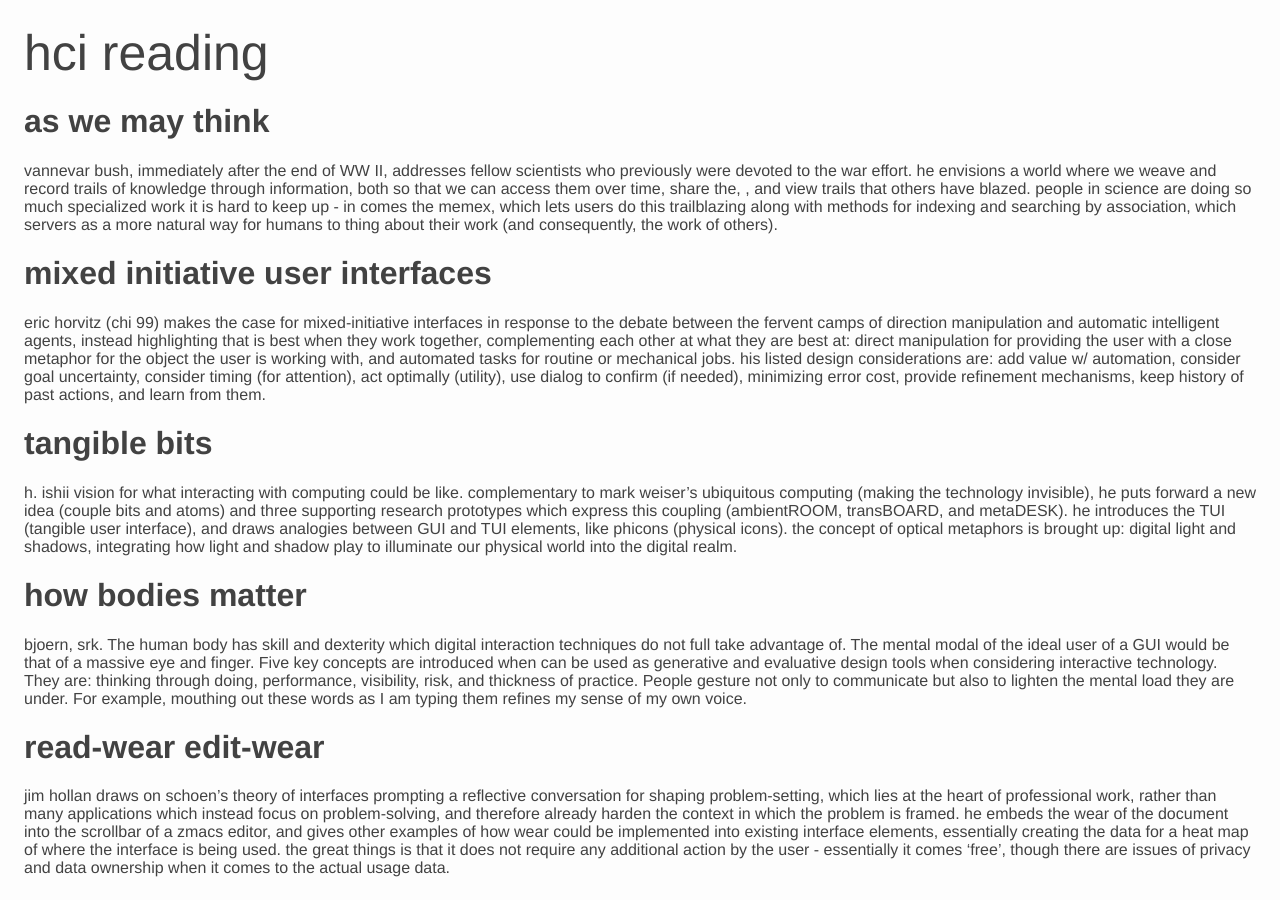
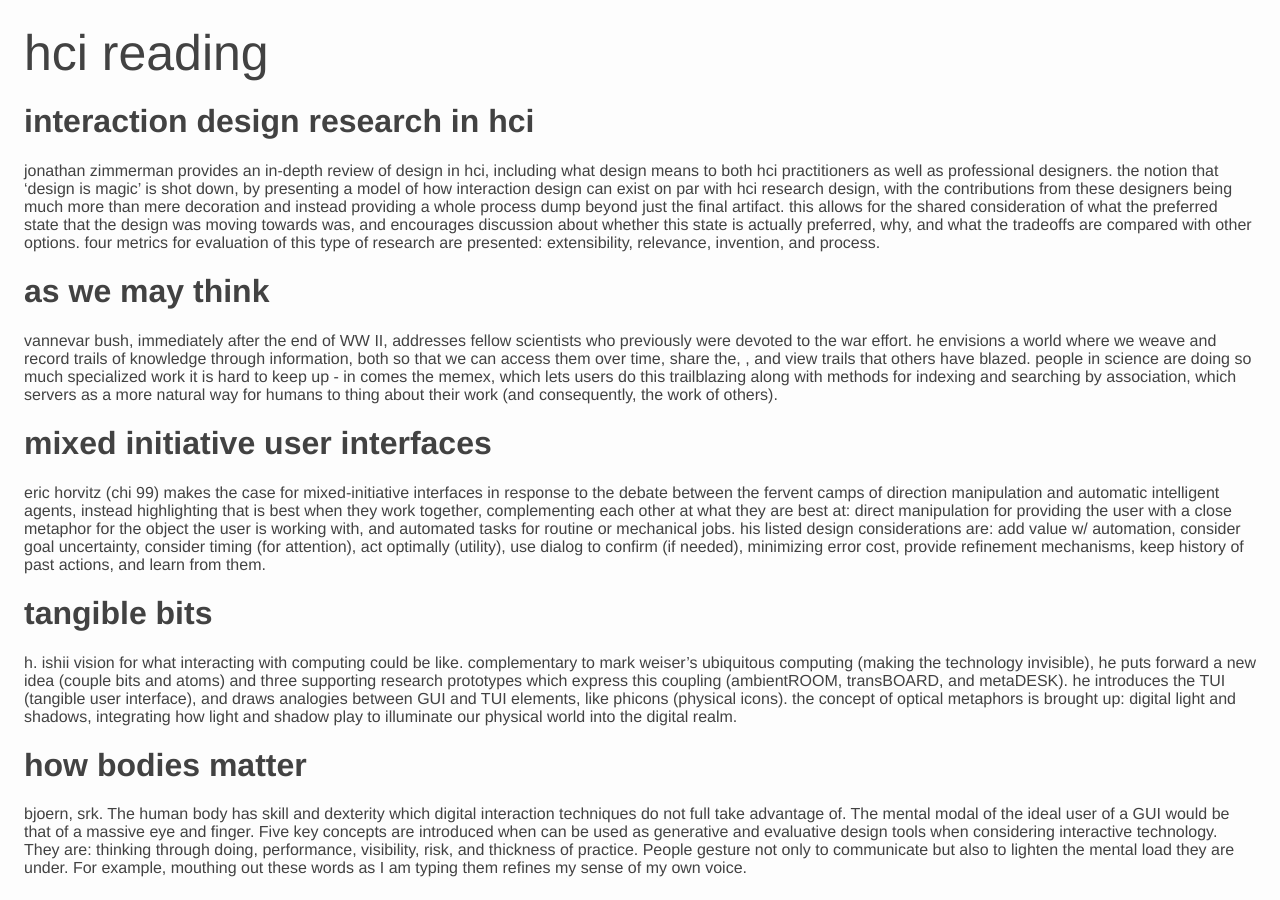
Before and after one commit to jeremywrnr/hci-prelims, a Jekyll site: the page built from notes.md, in a window 1280 px wide and 900 px high. Built offline with Jekyll 4.4.1, drawn with Linux system fonts in a browser that asks for light colours; our own code applies the rules of GitHub Pages for plain Markdown files.

Commit message:
adding notes on zimmerman

```diff
--- a/notes.md
+++ b/notes.md
@@ -1,5 +1,19 @@
 ---
 ---
+
+# interaction design research in hci
+
+jonathan zimmerman provides an in-depth review of design in hci, including what
+design means to both hci practitioners as well as professional designers. the
+notion that 'design is magic' is shot down, by presenting a model of how
+interaction design can exist on par with hci research design, with the
+contributions from these designers being much more than mere decoration and
+instead providing a whole process dump beyond just the final artifact. this
+allows for the shared consideration of what the preferred state that the design
+was moving towards was, and encourages discussion about whether this state is
+actually preferred, why, and what the tradeoffs are compared with other
+options. four metrics for evaluation of this type of research are presented:
+extensibility, relevance, invention, and process.
 
 # as we may think
 
```
